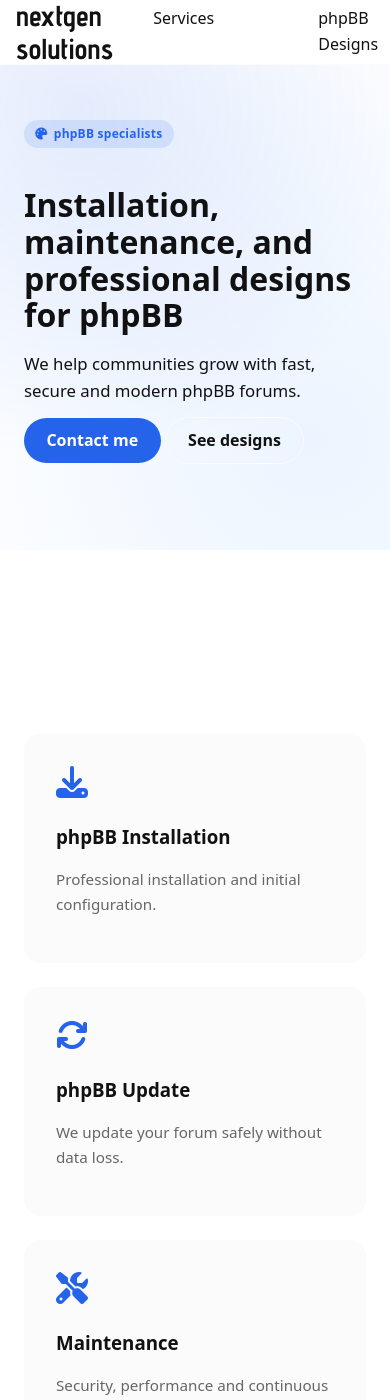
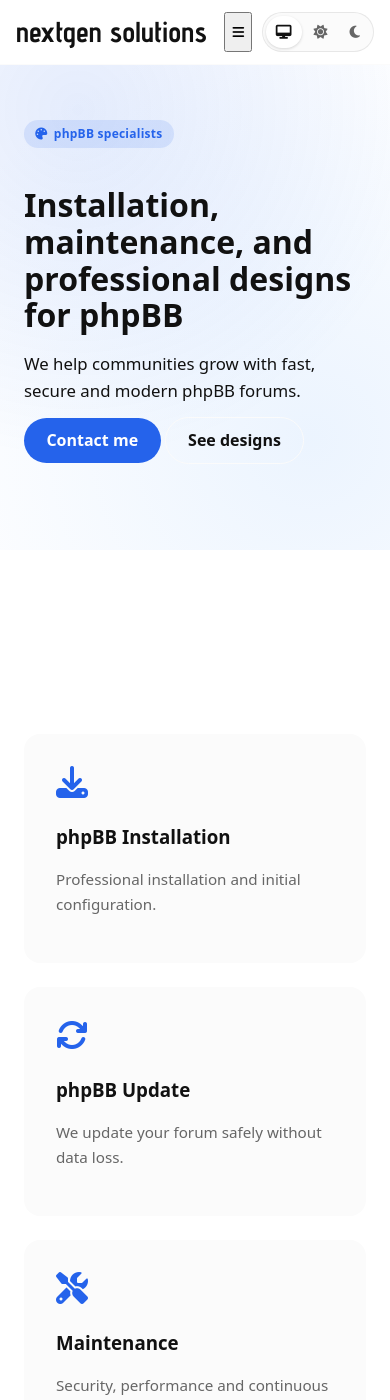
Before and after one commit to nextgen-solutions-gt/nextgen-solutions-gt.github.io, a Jekyll site: the page built from index.md, in a window 390 px wide and 1400 px high. Built offline with Jekyll 4.4.1, drawn with Linux system fonts in a browser that asks for light colours.

Commit message:
Fixed iOS menu

```diff
--- a/assets/css/style.css
+++ b/assets/css/style.css
@@ -308,25 +308,33 @@
   gap: 0.6rem;
 }
 
-
-/* BOTÓN MOBILE */
-.nav-toggle {
+/* 🔒 Oculto por defecto (desktop) */
+.ios-menu {
   display: none;
-  background: none;
-  border: 0;
-  font-size: 1.4rem;
-  color: var(--text);
-  cursor: pointer;
 }
 
+@media (max-width: 768px) {
+
+  /* Ocultamos menú desktop */
+  .nav-links {
+    display: none;
+  }
+
+  /* Mostramos botón hamburguesa */
+  .nav-toggle {
+    display: block;
+  }
+
+  /* Activamos menú fullscreen */
   .ios-menu {
+    display: flex;
+
     position: fixed;
     inset: 0;
     background: rgba(255,255,255,0.85);
     backdrop-filter: blur(20px);
     -webkit-backdrop-filter: blur(20px);
 
-  display: flex;
     flex-direction: column;
     padding: 6rem 2rem 2rem;
 
@@ -341,14 +349,17 @@
     z-index: 2000;
   }
 
-[data-theme="dark"] .ios-menu {
-  background: rgba(10,10,10,0.85);
-}
-
   .ios-menu.open {
     transform: translateY(0);
     opacity: 1;
     pointer-events: auto;
+  }
+}
+
+@media (max-width: 768px) {
+  [data-theme="dark"] .ios-menu {
+    background: rgba(10,10,10,0.85);
+  }
 }
 
 .ios-menu a {
@@ -362,10 +373,6 @@
 
 .ios-menu a:last-child {
   border-bottom: none;
-}
-
-body.menu-open {
-  overflow: hidden;
 }
 
 body.menu-open .site-header {
```
Lines whose indentation alone changed are shown as unchanged.
